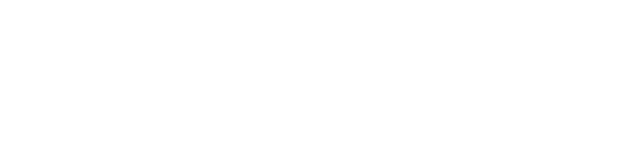
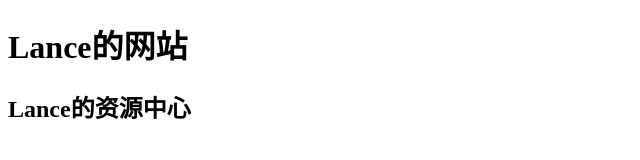
Before and after one commit to lanceli23/lanceli23.github.io, a plain HTML site: page res/res.html in a window 1280 px wide. Shown: the whole page, without its empty margins (0-640 px from the left). Drawn offline with Linux system fonts and the light colour scheme.

Commit message:
Update res.html

```diff
--- a/res/res.html
+++ b/res/res.html
@@ -5,6 +5,8 @@
 <title>Lance的资源中心</title>
 </head>
 <body>
+ <h1>Lance的网站</h1>
+    <h2>Lance的资源中心</h2>
 
 </body>
 </html>
```
